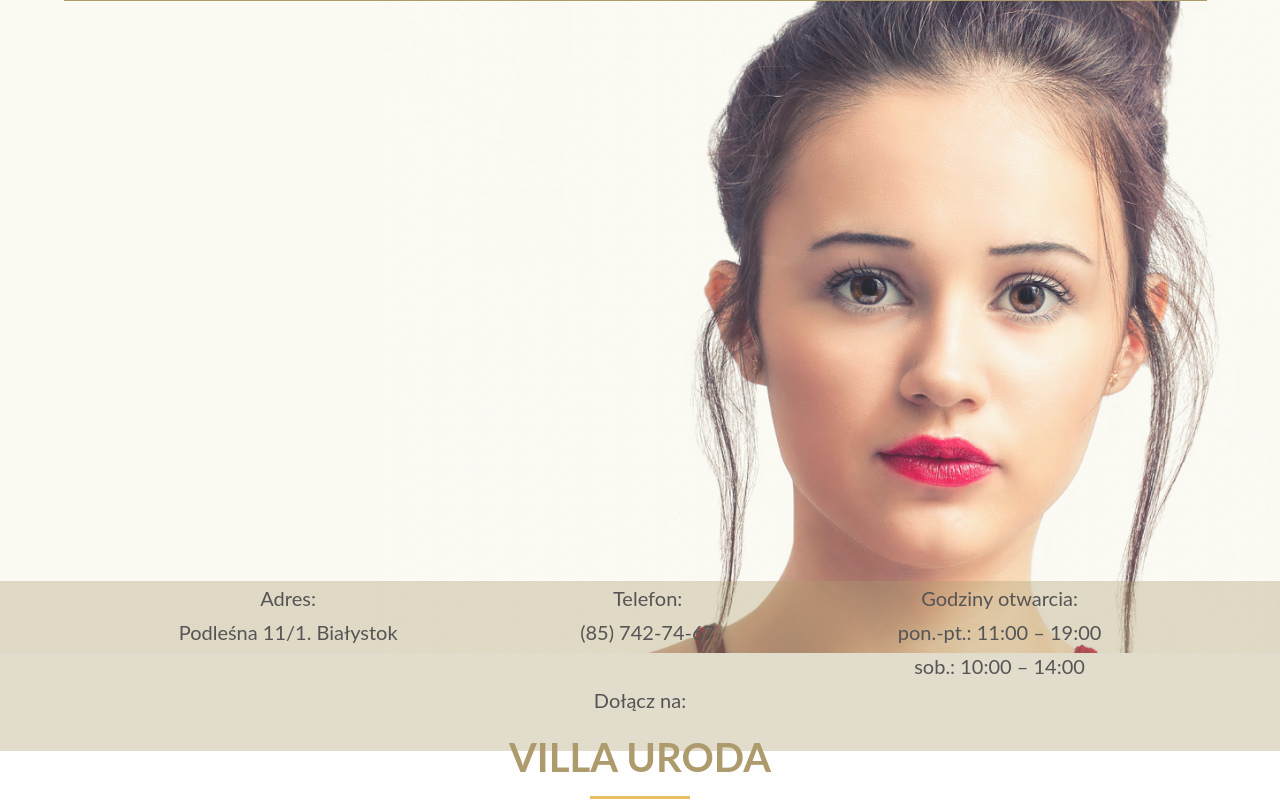
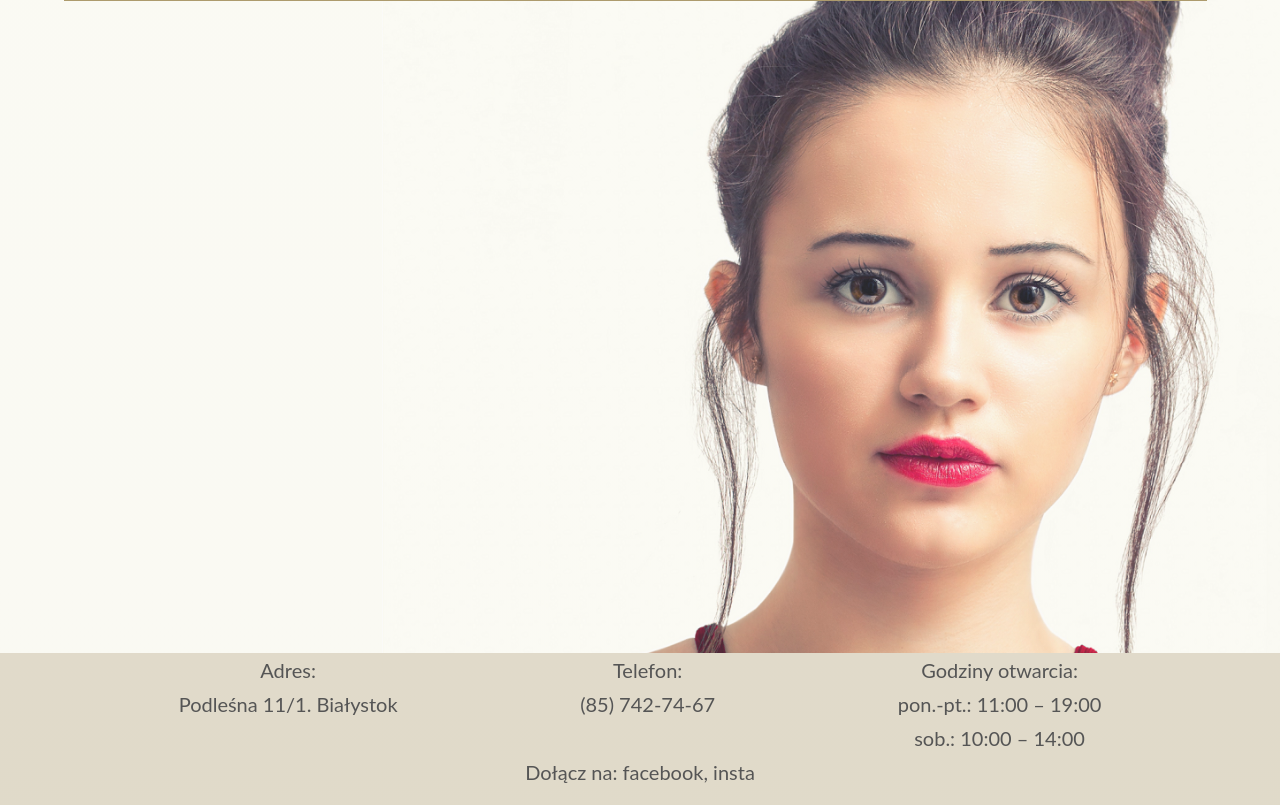
Before and after one commit to AQ1234/beauty-salon, a website: page index.html in a window 1280 px wide. Shown: the part 147-952 px from the top of the page. Drawn offline with Linux system fonts and the light colour scheme.

Commit message:
check comments

```diff
--- a/index.html
+++ b/index.html
@@ -15,6 +15,16 @@
     jak chcesz zrobić strone startowa wiztówkę to header dla niej bedzie inny-->
 
   <!--HOME (BEM SEKCJA -> BOX w sekcji(hero) -> Co dzieje sie w boxie)-->
+  <header>
+    <!--Gradient to nie jest dobry pomysł później zobaczysz dlaczego jak będziesz skalował
+        header zbuduj tak żeby był dostępny dla wszytskich podstron, strona główna może mieć
+        swój "header" jakby obok tej pani na głównej były linki nie było by pusto,
+        ale z drugiej strony czysta by  była strona, pomyśl o tym,
+        tak samo footer musi być uniwersalny dla wszytskich podstron.
+        Pamiętaj o zasadzie DRY.
+    -->
+  </header>
+
   <section class="home">
     <div class="hero">
       <div class="hero__logo">
@@ -32,17 +42,20 @@
     </div>
     <!-- <h1 class="home__primary">VillaUroda</h1>
         <h3 class="home__tertiary">klinika dermokosmetyczna</h3> -->
+  </section>
+
+  <footer class="">
     <nav class="down__nav">
         <ul class="down__nav--list">
           <li><a href="#">Adres:<br />Podleśna 11/1. Białystok<br /><br /></a></li>
           <li><a href="#">Telefon:<br />(85) 742-74-67<br /><br /></a></li>
           <li><a href="#">Godziny otwarcia:<br /> pon.-pt.: 11:00 – 19:00</br> sob.: 10:00 – 14:00 </a></li>
-        <li><a href="#">Dołącz na:<br /><br /> </a></li>
+          <li><a href="#">Dołącz na: facebook, insta </a></li>
         </ul>
       </nav>
+  </footer>
 
-  </section>
-  <section class="about">
+  <!--section class="about">
     <h2 class="about__header">Villa Uroda</h2>
     <div class="about__flex-container">
       <div class="about__flex-container--flex-item">
@@ -83,11 +96,11 @@
     </div>
     </div>
     </div>
-  </section>
+  </section-->
   <!--OFFER-->
   <!--Spójrz czy "posprzątanie sekcji offer jest wystarczające"-->
 
-  <section class="offer">
+  <!--section class="offer">
     <div class="offer__center-text">
       <h2 class="offer__header">
         Oferta zabiegów
@@ -272,10 +285,10 @@
         </div>
       </div>
     </div>
-  </section>
-  <section class="contact">
+  </section-->
+  <!--section class="contact"-->
     <!--TO jest tylko propozycja , właściwie w headerze jest to samo ale bez mapki, więc czy warto robić całą sekcję?-->
-    <div class="contact__flex-container">
+    <!--div class="contact__flex-container">
 
       <div class="about__flex-container--flex-item">
         <div class="contact__content">
@@ -296,7 +309,7 @@
 
     </div>
 
-  </section>
+  </section--->
 
 
 
--- a/sass/base/_base.scss
+++ b/sass/base/_base.scss
@@ -14,12 +14,11 @@ html {
 }
 
 body {
-    box-sizing: border-box;
+    //box-sizing: border-box;
     font-family: "Lato", sans-serif;
     font-weight: 400;
     line-height: 1.7;
     background-image: linear-gradient(to bottom, rgba(255,255,255, 0.95) 0%, rgba(252, 251, 250, 0.95) 100%), url(../img/background-images/decorative-1298149_1280.png);
     background-size: cover;
     background-attachment: fixed;
-
 }
--- a/sass/pages/_home.scss
+++ b/sass/pages/_home.scss
@@ -9,7 +9,7 @@
     background-repeat: no-repeat;
     height: 100vh;
     width: 100%;
-    margin-bottom: 5rem;
+    //margin-bottom: 5rem;
 
     &__primary {
         font-size: 5rem;
@@ -17,7 +17,6 @@
         color: $gold;
         margin-bottom: 1.5rem;
         background-color: beige;
-
 
         }
 
@@ -50,7 +49,7 @@
 
     &__logo {
         height: min-content;
-     display: inline-block;
+        display: inline-block;
 
         img {
             height: 8rem;
@@ -94,28 +93,33 @@
 
 }
 
+// to lepiej żeby był footer!!
 .down__nav {
 
-    margin: 77.5vh 0; //Powiedz czy taki sposób "przyklejenia" nav może być
+    // margin: 77.5vh 0; //Powiedz czy taki sposób "przyklejenia" nav może być <-- BŁĄD!!
+    // bottom: 0;
+
+    // width:min-content; // DRY!
+    width: 100%;
     background-color: rgba($gold, .35);
-    width:min-content;
-    width: 100%;
+    //height: 100%;
 
     &--list {
         text-align: center;
         list-style: none;
-
 
         li {
 
             display: inline-block;
             margin:0 9rem;
 
+            &:last-child {
+                margin-bottom: 2rem;
+            }
         }
 
         a {
             text-decoration: none;
-            padding: 2rem 0;
             font-size: 2rem;
             transition: all .2s;
 
```
Also changed, not shown: resources/css/style.css. Lines whose indentation alone changed are shown as unchanged.
